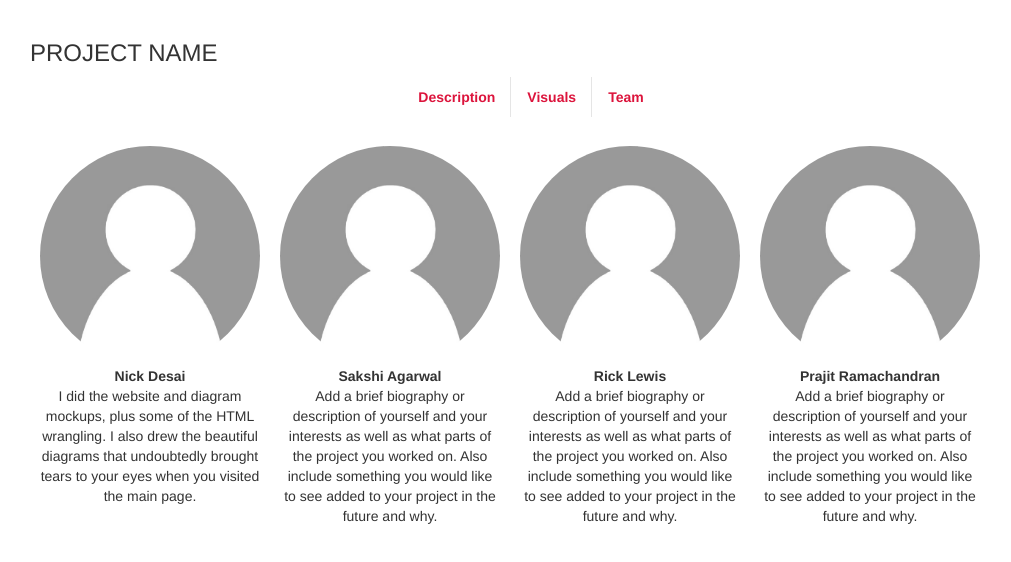
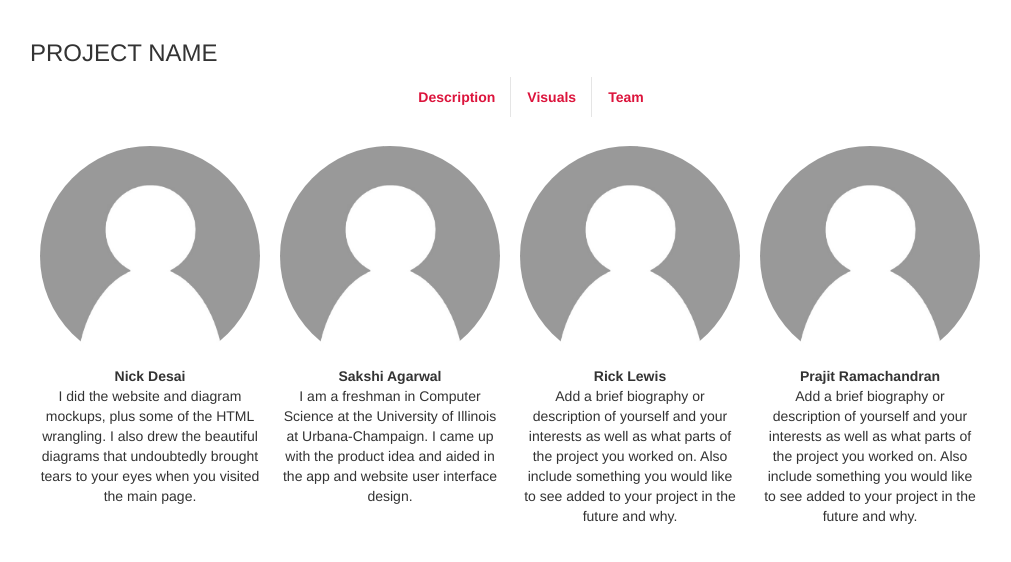
Before and after one commit to desain/ENG100Project, a plain HTML site: page team.html in a window 1280 px wide. Shown: the whole page, without its empty margins (125-1136 px from the left). Drawn offline with Linux system fonts and the light colour scheme.

Commit message:
Update team.html

```diff
--- a/team.html
+++ b/team.html
@@ -129,7 +129,7 @@
         <div class="circular" style="background: url('img/default-profile.jpg') no-repeat; background-size:220px;">
           <span style="padding-top: 220px; display:block; text-align:center">
               <b>Sakshi Agarwal</b></br>
-              Add a brief biography or description of yourself and your interests as well as what parts of the project you worked on. Also include something you would like to see added to your project in the future and why.
+              I am a freshman in Computer Science at the University of Illinois at Urbana-Champaign.  I came up with the product idea and aided in the app and website user interface design.
           </span>
         </div>
 
```
